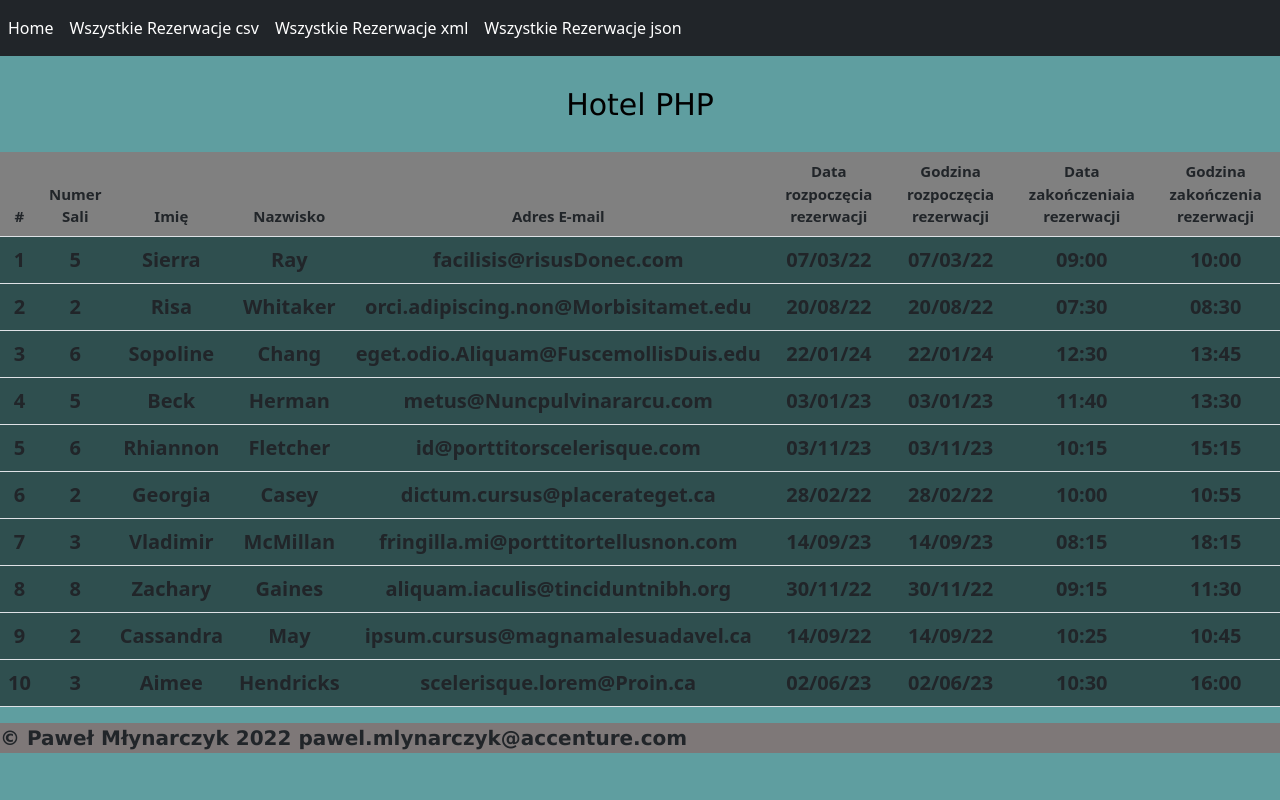
After one commit to ATC-Adobe/php-academy-training2022, a PHP site: page /XmlReservationsList.php in a window 1280 px wide. The commit adds this page. Run offline with PHP 8.4, Linux system fonts and the light colour scheme.

Commit message:
third lesson and some improvements

```diff
--- /dev/null
+++ b/XmlReservationsList.php
@@ -0,0 +1,51 @@
+<?php
+
+require_once "layouts/header.html"; ?>
+<body class="index-list-body">
+<?php
+require_once "layouts/navbar.html"; ?>
+
+<?php
+require_once "class/XmlReservationsReader.php";
+
+// The class XmlReservationsReader is used to load data from the xml file
+$reservationReader = new XmlReservationsReader();
+$reservations = $reservationReader->readReservations();
+?>
+
+<table class="table">
+    <thead id="reservated-head">
+    <tr>
+        <th scope="col">#</th>
+        <th scope="col">Numer Sali</th>
+        <th scope="col">Imię</th>
+        <th scope="col">Nazwisko</th>
+        <th scope="col">Adres E-mail</th>
+        <th scope="col">Data rozpoczęcia rezerwacji</th>
+        <th scope="col">Godzina rozpoczęcia rezerwacji</th>
+        <th scope="col">Data zakończeniaia rezerwacji</th>
+        <th scope="col">Godzina zakończenia rezerwacji</th>
+    </tr>
+    </thead>
+    <tbody>
+    <?php foreach ($reservations
+
+    as $i => $reservation) : ?>
+    <tr class="list-tbody">
+        <th scope="row"><?php echo $i + 1 ?></th>
+        <td><?php echo $reservation['roomId']; ?></td>
+        <td><?php echo $reservation['firstName']; ?></td>
+        <td><?php echo $reservation['lastName']; ?></td>
+        <td><?php echo $reservation['email']; ?></td>
+        <td><?php echo $reservation['startDay']; ?></td>
+        <td><?php echo $reservation['endDay']; ?></td>
+        <td><?php echo $reservation['startHour']; ?></td>
+        <td><?php echo $reservation['endHour']; ?></td>
+    </tr>
+    </tbody>
+    <?php endforeach; ?>
+</table>
+<?php
+require_once "layouts/footer.html" ?>
+</body>
+</html>
--- /dev/null
+++ b/class/XmlReservationsReader.php
@@ -0,0 +1,31 @@
+<?php
+require_once "const/constants.php";
+
+// The class XmlReservationsReader is used to load data from the xml file
+class XmlReservationsReader
+{
+    private $xmlFile;
+
+    public function __construct()
+    {
+        $this->xmlFile = simplexml_load_file(XML_FILE);
+    }
+
+    public function readReservations()
+    {
+        $reservation = [];
+        foreach ($this->xmlFile->reservation as $reservation) {
+
+            $reservations [] = [
+                'roomId' => $reservation->roomId,
+                'firstName' => $reservation->firstName,
+                'lastName' => $reservation->lastName,
+                'email' => $reservation->email,
+                'startDay' => $reservation->startDay,
+                'endDay' => $reservation->endDay,
+                'startHour' => $reservation->startHour,
+                'endHour' => $reservation->endHour];
+        }
+        return $reservations;
+    }
+}
--- /dev/null
+++ b/const/constants.php
@@ -0,0 +1,5 @@
+<?php
+
+define("CSV_FILE", "data/reservations.csv");
+define("XML_FILE", "data/reservations.xml");
+define("JSON_FILE", "data/reservations.json");
--- a/css/app.css
+++ b/css/app.css
@@ -1,3 +1,11 @@
+#room-name {
+    font-size: 50px;
+    font-family: Verdana;
+    text-align: center;
+    margin-top: 2%;
+    margin-bottom: 2%;
+}
+
 .table {
     background: darkslategray;
 }
@@ -16,6 +24,7 @@
 
 .check {
     background: antiquewhite;
+    margin-bottom: 2%;
 }
 
 #form-body {
@@ -54,7 +63,7 @@ h4 {
     margin-bottom: 2%;
 }
 
-#list-body {
+.index-list-body {
     background: cadetblue;
 }
 
@@ -77,3 +86,10 @@ h4 {
     font-weight: bold;
     text-align: center;
 }
+#footer{
+    background-color: rgb(126, 120, 120);
+    font-size: 20px;
+    font-family: Verdana;
+    font-weight: bold;
+    margin:auto;
+}
--- /dev/null
+++ b/data/reservations.xml
@@ -0,0 +1,103 @@
+<?xml version="1.0" encoding="UTF-8"?>
+<reservationList>
+    <reservation>
+        <roomId>5</roomId>
+        <firstName>Sierra</firstName>
+        <lastName>Ray</lastName>
+        <email>facilisis@risusDonec.com</email>
+        <startDay>07/03/22</startDay>
+        <endDay>07/03/22</endDay>
+        <startHour>09:00</startHour>
+        <endHour>10:00</endHour>
+    </reservation>
+    <reservation>
+        <roomId>2</roomId>
+        <firstName>Risa</firstName>
+        <lastName>Whitaker</lastName>
+        <email>orci.adipiscing.non@Morbisitamet.edu</email>
+        <startDay>20/08/22</startDay>
+        <endDay>20/08/22</endDay>
+        <startHour>07:30</startHour>
+        <endHour>08:30</endHour>
+    </reservation>
+    <reservation>
+        <roomId>6</roomId>
+        <firstName>Sopoline</firstName>
+        <lastName>Chang</lastName>
+        <email>eget.odio.Aliquam@FuscemollisDuis.edu</email>
+        <startDay>22/01/24</startDay>
+        <endDay>22/01/24</endDay>
+        <startHour>12:30</startHour>
+        <endHour>13:45</endHour>
+    </reservation>
+    <reservation>
+        <roomId>5</roomId>
+        <firstName>Beck</firstName>
+        <lastName>Herman</lastName>
+        <email>metus@Nuncpulvinararcu.com</email>
+        <startDay>03/01/23</startDay>
+        <endDay>03/01/23</endDay>
+        <startHour>11:40</startHour>
+        <endHour>13:30</endHour>
+    </reservation>
+    <reservation>
+        <roomId>6</roomId>
+        <firstName>Rhiannon</firstName>
+        <lastName>Fletcher</lastName>
+        <email>id@porttitorscelerisque.com</email>
+        <startDay>03/11/23</startDay>
+        <endDay>03/11/23</endDay>
+        <startHour>10:15</startHour>
+        <endHour>15:15</endHour>
+    </reservation>
+    <reservation>
+        <roomId>2</roomId>
+        <firstName>Georgia</firstName>
+        <lastName>Casey</lastName>
+        <email>dictum.cursus@placerateget.ca</email>
+        <startDay>28/02/22</startDay>
+        <endDay>28/02/22</endDay>
+        <startHour>10:00</startHour>
+        <endHour>10:55</endHour>
+    </reservation>
+    <reservation>
+        <roomId>3</roomId>
+        <firstName>Vladimir</firstName>
+        <lastName>McMillan</lastName>
+        <email>fringilla.mi@porttitortellusnon.com</email>
+        <startDay>14/09/23</startDay>
+        <endDay>14/09/23</endDay>
+        <startHour>08:15</startHour>
+        <endHour>18:15</endHour>
+    </reservation>
+    <reservation>
+        <roomId>8</roomId>
+        <firstName>Zachary</firstName>
+        <lastName>Gaines</lastName>
+        <email>aliquam.iaculis@tinciduntnibh.org</email>
+        <startDay>30/11/22</startDay>
+        <endDay>30/11/22</endDay>
+        <startHour>09:15</startHour>
+        <endHour>11:30</endHour>
+    </reservation>
+    <reservation>
+        <roomId>2</roomId>
+        <firstName>Cassandra</firstName>
+        <lastName>May</lastName>
+        <email>ipsum.cursus@magnamalesuadavel.ca</email>
+        <startDay>14/09/22</startDay>
+        <endDay>14/09/22</endDay>
+        <startHour>10:25</startHour>
+        <endHour>10:45</endHour>
+    </reservation>
+    <reservation>
+        <roomId>3</roomId>
+        <firstName>Aimee</firstName>
+        <lastName>Hendricks</lastName>
+        <email>scelerisque.lorem@Proin.ca</email>
+        <startDay>02/06/23</startDay>
+        <endDay>02/06/23</endDay>
+        <startHour>10:30</startHour>
+        <endHour>16:00</endHour>
+    </reservation>
+</reservationList>
--- /dev/null
+++ b/layouts/footer.html
@@ -0,0 +1,3 @@
+<div id="footer">
+    &copy; Paweł Młynarczyk 2022 pawel.mlynarczyk@accenture.com
+</div>
--- /dev/null
+++ b/layouts/header.html
@@ -0,0 +1,12 @@
+<!doctype html>
+<html lang="en">
+<head>
+    <meta charset="UTF-8">
+    <meta name="viewport"
+          content="width=device-width, user-scalable=no, initial-scale=1.0, maximum-scale=1.0, minimum-scale=1.0">
+    <meta http-equiv="X-UA-Compatible" content="ie=edge">
+    <link href="https://cdn.jsdelivr.net/npm/bootstrap@5.2.0-beta1/dist/css/bootstrap.min.css" rel="stylesheet"
+          integrity="sha384-0evHe/X+R7YkIZDRvuzKMRqM+OrBnVFBL6DOitfPri4tjfHxaWutUpFmBp4vmVor" crossorigin="anonymous">
+    <link rel="stylesheet" type="text/css" href="css/app.css">
+    <title>Hotel PHP</title>
+</head>
--- /dev/null
+++ b/layouts/navbar.html
@@ -0,0 +1,14 @@
+<nav class="navbar  navbar-expand-lg navbar-dark bg-dark">
+    <div class="collapse navbar-collapse" id="navbarNavAltMarkup">
+        <div class="navbar-nav">
+            <a class="nav-link active" aria-current="page" href="index.php">Home</a>
+            <a class="nav-link active" aria-current="page" href="CsvReservationsList.php">Wszystkie Rezerwacje csv</a>
+            <a class="nav-link active" aria-current="page" href="XmlReservationsList.php">Wszystkie Rezerwacje xml</a>
+            <a class="nav-link active" aria-current="page" href="JsonReservationsList.php">Wszystkie Rezerwacje json</a>
+        </div>
+    </div>
+</nav>
+
+<div id="room-name">
+    Hotel PHP
+</div>
```
Also changed, not shown: CsvReservationsList.php (added, +93 -0 lines), JsonReservationsList.php (added, +49 -0 lines), ReservationService.php (deleted, +0 -18 lines), class/CsvReservationService.php (added, +19 -0 lines), class/CsvReservationsReader.php (renamed from ReservationReader.php, +11 -10 lines), class/JsonReservationsReader.php (added, +37 -0 lines), class/Validations.php (added, +10 -0 lines), data/reservations.json (added, +102 -0 lines), form.php (+25 -36 lines), index.php (+17 -22 lines), list.php (deleted, +0 -60 lines), data/reservations.csv (renamed from reservations.csv).
